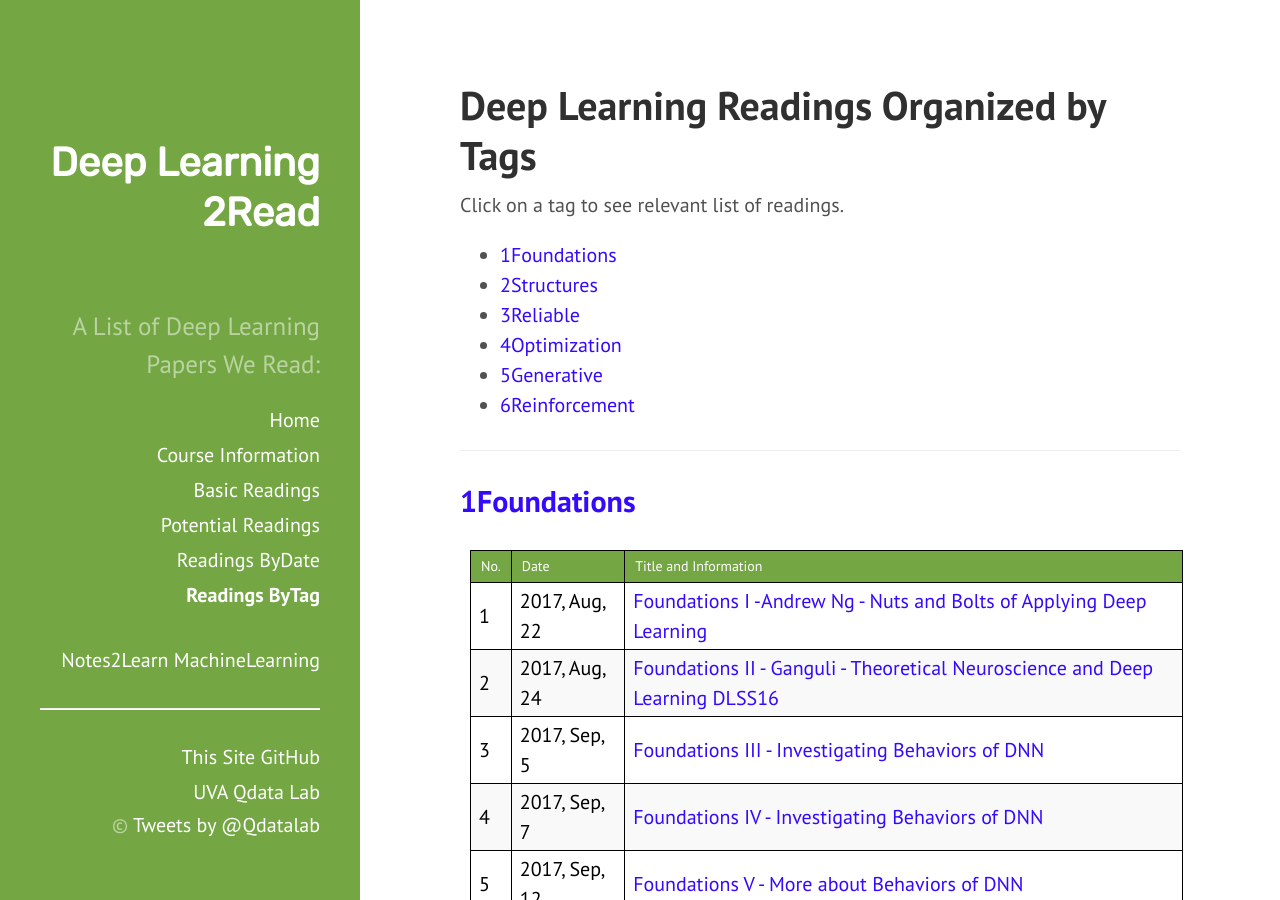
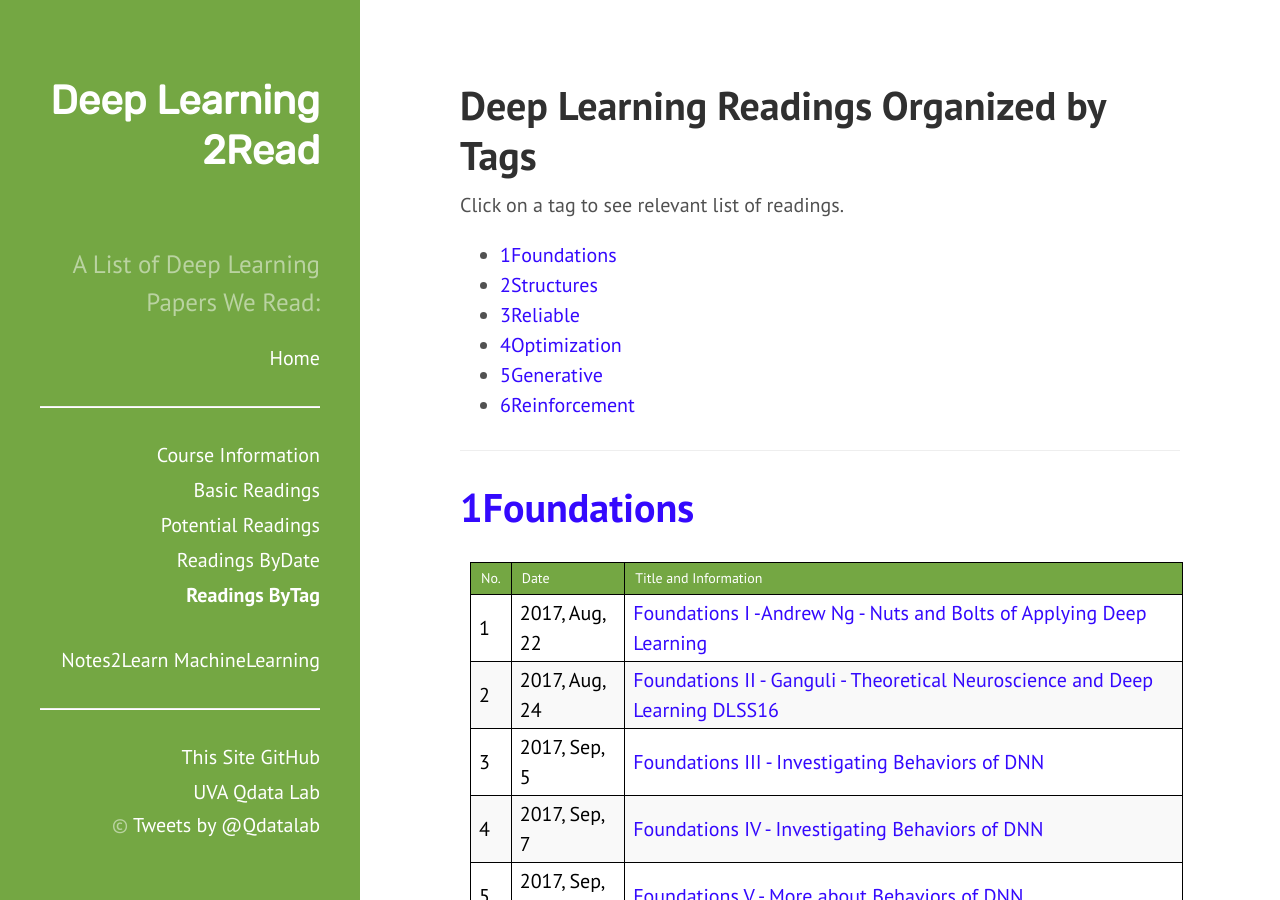
Before and after one commit to QData/deep2Read, a Jekyll site: the page built from ReadingsIndexByTags.md, in a window 1280 px wide and 900 px high. Built offline with Jekyll 4.4.1, drawn with Linux system fonts in a browser that asks for light colours.

Commit message:
revise the indexbyTag page

```diff
--- a/ReadingsIndexByTags.md
+++ b/ReadingsIndexByTags.md
@@ -22,7 +22,7 @@
   {% assign t = tag | first %}
   {% assign posts = tag | last %}
 
-<h2><a name="{{t | replace:" ","-" }}"></a><a class="internal" href="{{ site.baseurl }}/ReadingsIndexByTags/#{{t | replace:" ","-" }}">{{ t  }}</a></h2>
+<h1><a name="{{t | replace:" ","-" }}"></a><a class="internal" href="{{ site.baseurl }}/ReadingsIndexByTags/#{{t | replace:" ","-" }}">{{ t  }}</a></h1>
 
 <!--- for each tag, get a table of index -->
 <table id="datatab3" summary="Table of readings" border="1">
@@ -76,5 +76,6 @@
 </div>
 
 ---
+***
 
 {% endfor %}
--- a/_includes/sidebar.html
+++ b/_includes/sidebar.html
@@ -16,6 +16,7 @@
         The code below dynamically generates a sidebar nav of pages with
         `layout: page` in the front-matter. See readme for usage.
       {% endcomment %}
+      <hr>
 
       {% assign pages_list = site.pages %}
       {% for node in pages_list %}
```
